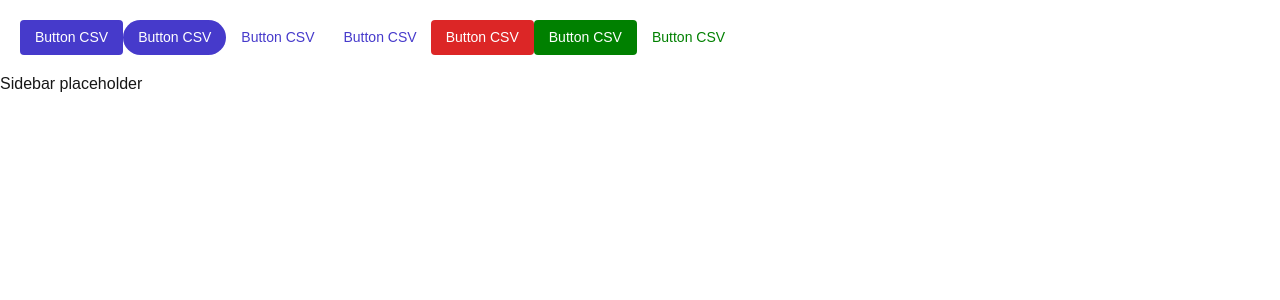
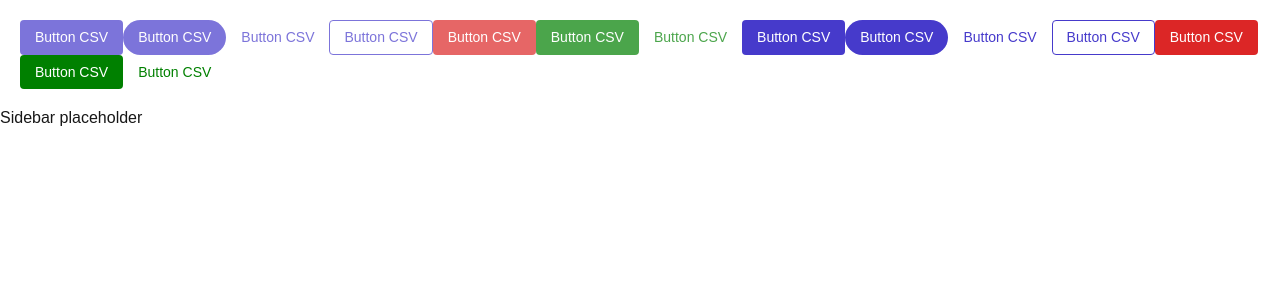
Before and after one commit to jalbe0076/component_kit, a Next.js app: page / in a window 1280 px wide. Shown: the top 300 px of the page. Built offline with nearby package versions, Linux system fonts and the light colour scheme.

Commit message:
Extend HTML Button Attributes so the component can access standard HTML attibutes

```diff
--- a/src/app/globals.scss
+++ b/src/app/globals.scss
@@ -5,7 +5,7 @@
 
 @media (prefers-color-scheme: dark) {
   :root {
-    --background: #fff;
+    --background: #0a0a0a;
     --foreground: #ededed;
   }
 }
--- a/src/app/page.tsx
+++ b/src/app/page.tsx
@@ -9,8 +9,15 @@ export default function Home() {
 
   return (
     <div style={{margin: "20px"}}>
+      <Button disabled onClick={handleClick}>Button CSV</Button>
+      <Button disabled  rounded={true}  onClick={handleClick}>Button CSV</Button>
+      <Button disabled variant="secondary" onClick={handleClick}>Button CSV</Button>
+      <Button  disabled variant="outline" onClick={handleClick}>Button CSV</Button>
+      <Button disabled color="#008000" variant="destructive" onClick={handleClick}>Button CSV</Button>
+      <Button disabled color="#008000" onClick={handleClick}>Button CSV</Button>
+      <Button disabled variant="secondary" color="#008000" onClick={handleClick}>Button CSV</Button>
       <Button onClick={handleClick}>Button CSV</Button>
-      <Button rounded={true}  onClick={handleClick}>Button CSV</Button>
+      <Button  rounded={true}  onClick={handleClick}>Button CSV</Button>
       <Button variant="secondary" onClick={handleClick}>Button CSV</Button>
       <Button  variant="outline" onClick={handleClick}>Button CSV</Button>
       <Button color="#008000" variant="destructive" onClick={handleClick}>Button CSV</Button>
--- a/src/components/Button/Button.tsx
+++ b/src/components/Button/Button.tsx
@@ -1,16 +1,15 @@
 "use client";
 import styles from "./button.module.scss";
-import { lightenColor } from "../../utils/colorUtil";
 
-interface ButtonProps {
+interface ButtonProps extends React.ButtonHTMLAttributes<HTMLButtonElement> {
     children: React.ReactNode;
     onClick?: () => void;
     // Variants alter the button's style, no value is the default style for a bold colour button
     variant?: "primary" | "secondary" | "outline" | "destructive";
     // Default color is #463ACB, color accepts a HEX value and will customize the button color
     color?: string;
-    // The lighten prop will overide the default lighghening value of 8
-    lighten?: number;
+    // Default hover color is #3730a3, color accepts a HEX value and will customize the button color on hover
+    colorHover?: string;
     // This will round the button's corners to a rounded, pill-like shape
     rounded?: boolean;
 }
@@ -20,13 +19,14 @@ const Button: React.FC<ButtonProps> = ({
     onClick,
     variant= "primary",
     color = "#463ACB",
-    lighten = 8,
+    colorHover = "#3730a3",
     rounded = false,
+    ...htmlBtnProps
 }) => {
 
     const btnColorsStyles: {[key: string]: string} = {
         "--btn-primary-color": color,
-        "--btn-primary-color-hover": lightenColor(color, lighten),
+        "--btn-primary-color-hover": colorHover,
         "--btn-secondary-color": "#FFF",
         "--btn-secondary-color-hover": color,
         "--btn-border-radius": rounded ? "9999px" : "4px",
@@ -37,6 +37,7 @@ const Button: React.FC<ButtonProps> = ({
         className={`${styles.btn} ${variant && styles[variant]}`}
         onClick={onClick}
         style={btnColorsStyles}
+        {...htmlBtnProps}
     >
         {children}
     </button>
--- a/src/components/Button/button.module.scss
+++ b/src/components/Button/button.module.scss
@@ -1,11 +1,11 @@
 .btn {
     border-radius: var(--btn-border-radius);
     border: none;
+    box-sizing: border-box;
     padding: var(--padding, 5px 15px);
     font-size: var(--font-size, 0.875rem);
     line-height: 1.75;
     margin: 0;
-    cursor: pointer;
     display: inline-flex;
     justify-content: center;
     align-items: center;
@@ -16,22 +16,27 @@
         color: var(--btn-secondary-color);
     }
 
-    &.primary:hover {
+    &:hover:not([disabled]) {
+        cursor: pointer;
         background-color: var(--btn-primary-color-hover);
+    }
+
+    &:disabled {
+        opacity: 0.7;
+        cursor: not-allowed;
     }
 
     &.secondary, &.outline {
         background-color: var(--btn-secondary-color);
         color: var(--btn-primary-color);
 
-        &:hover {
-            background-color: var(--btn-primary-color);
+        &:hover:not([disabled]) {
             color: var(--btn-secondary-color);
         }
     }
 
     &.outline {
-        border: 1px solid var(--primary-color);
+        border: 1px solid var(--btn-primary-color);
         padding: 4px 14px;
     }
 
--- a/src/utils/colorUtil.ts
+++ /dev/null
@@ -1,16 +0,0 @@
-export const lightenColor = (hex: string, percent: number): string => {
-    hex = hex.replace('#', '');
-
-    // Convert the hex color to RGB values
-    let r = parseInt(hex.substring(0, 2), 16);
-    let g = parseInt(hex.substring(2, 4), 16);
-    let b = parseInt(hex.substring(4, 6), 16);
-
-    r = Math.min(255, Math.floor(r + (255 - r) * (percent / 100)));
-    g = Math.min(255, Math.floor(g + (255 - g) * (percent / 100)));
-    b = Math.min(255, Math.floor(b + (255 - b) * (percent / 100)));
-
-    const newHex = `#${r.toString(16).padStart(2, '0').toUpperCase()}${g.toString(16).padStart(2, '0').toUpperCase()}${b.toString(16).padStart(2, '0').toUpperCase()}`
-
-    return newHex;
-  };
```
